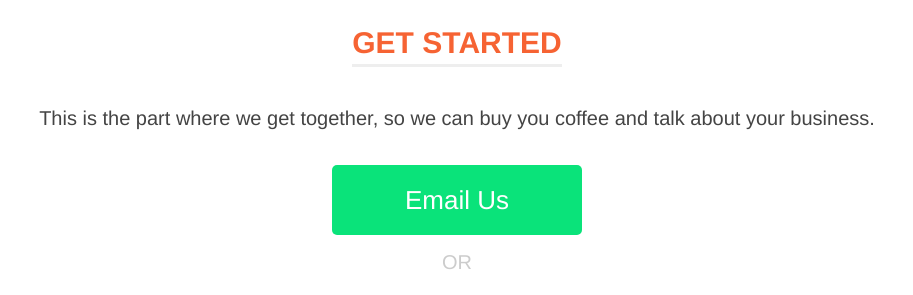
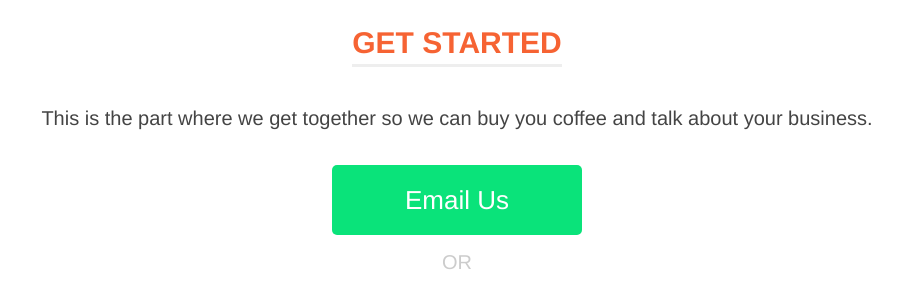
Before and after one commit to Undesigned/undesigned.github.io, a Jekyll site: the page built from index.html, in a window 1280 px wide and 900 px high, scrolled down 2121 px. Shown: the part 352-647 px from the top of the window, without its empty margins (183-1096 px from the left). Built offline with Jekyll 4.4.1, drawn with Linux system fonts in a browser that asks for light colours.

Commit message:
Remove extra comma

```diff
--- a/index.html
+++ b/index.html
@@ -135,7 +135,7 @@ title: Undesigned
 
 <h3><span class="underlined">GET STARTED</span></h3>
 
-<p class="centered">This is the part where we get together, so we can buy you coffee and talk about your business.</p>
+<p class="centered">This is the part where we get together so we can buy you coffee and talk about your business.</p>
 
 <a href="mailto:hello@undesigned.io" title="Email hello@undesigned.io" id="cta">Email Us</a>
 <p id="or">OR</p>
```
